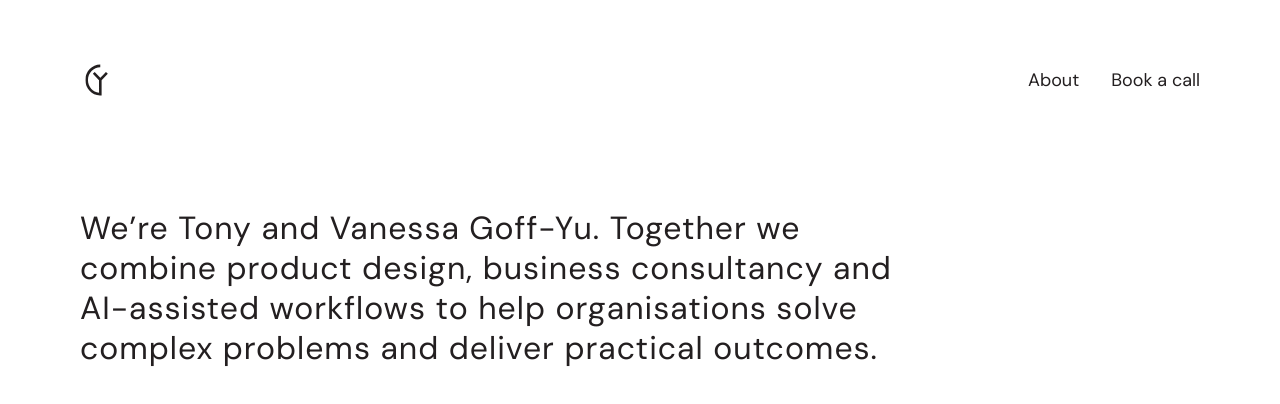
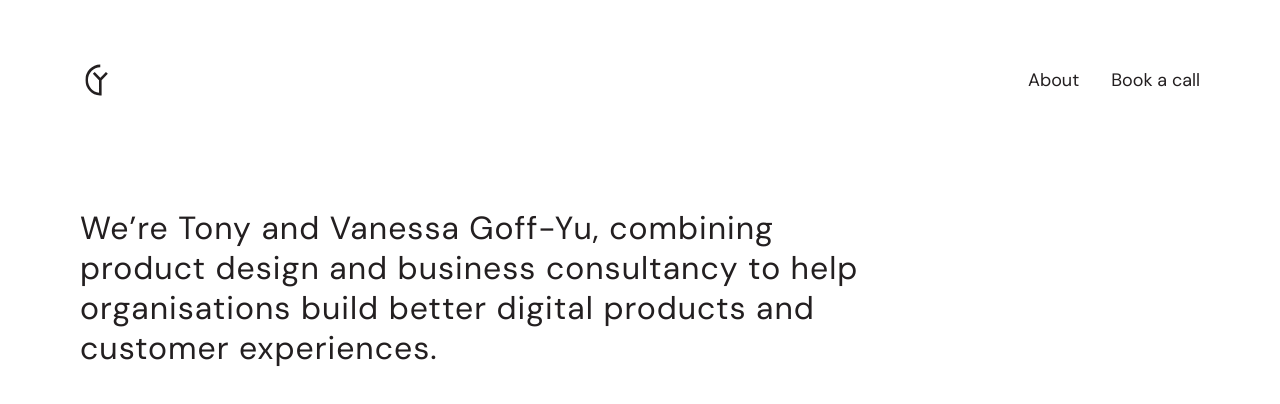
Before and after one commit to Gandalondon/Goff-Yu, a Next.js app: page / in a window 1280 px wide. Shown: the top 404 px of the page. Built offline with nearby package versions, Linux system fonts and the light colour scheme.

Commit message:
Update homepage intro copy
Co-Authored-By: Claude Sonnet 4.6 <noreply@anthropic.com>

```diff
--- a/components/LiveHomePage.tsx
+++ b/components/LiveHomePage.tsx
@@ -16,7 +16,7 @@ export default function LiveHomePage() {
           textWrap: "pretty",
         }}
       >
-        We&rsquo;re Tony and Vanessa Goff-Yu. Together we combine product design, business consultancy and AI-assisted workflows to help organisations solve complex problems and deliver practical outcomes.
+        We&rsquo;re Tony and Vanessa Goff-Yu, combining product design and business consultancy to help organisations build better digital products and customer experiences.
       </h1>
     </main>
   );
```
